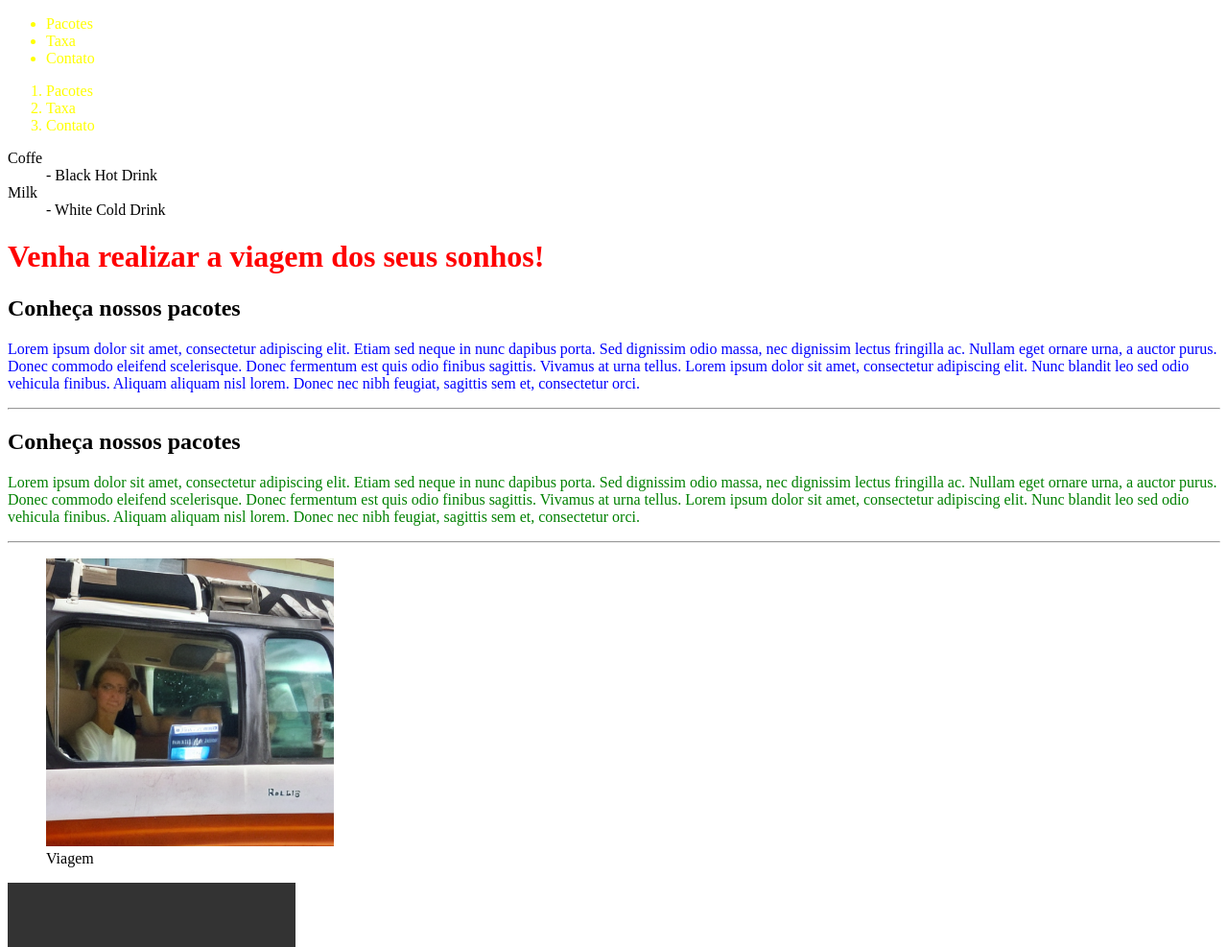
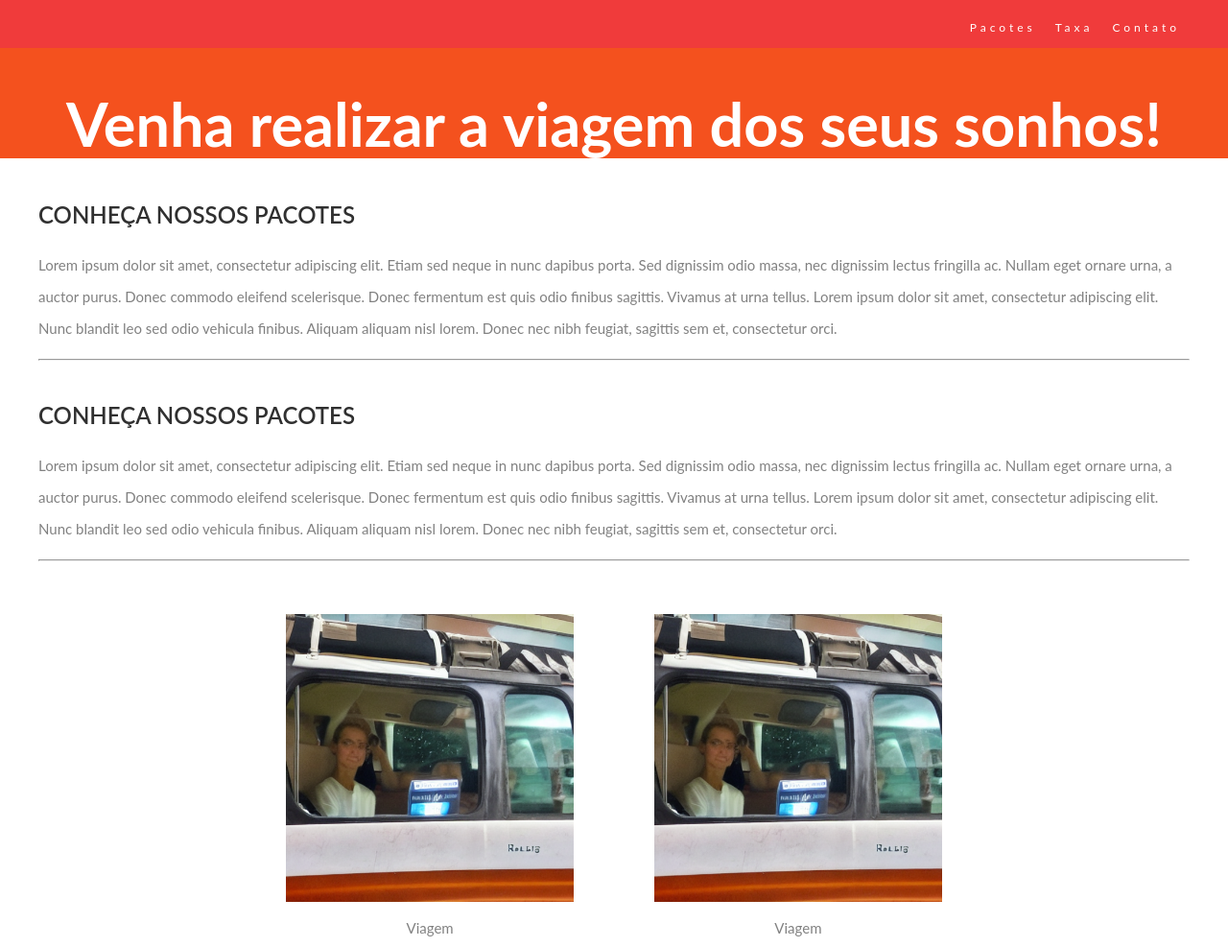
Before and after one commit to GetulioLT/Atividades-facul, a plain HTML site: page Html, CSS e Bootstrap/exemplo das aulas/index.html in a window 1280 px wide. Shown: the top 987 px of the page at 96% size. Drawn offline with Linux system fonts and the light colour scheme; grey boxes are pictures that could not be loaded.

Commit message:
aula 8 HTML, CSS e Bootstrap
continuação de css

```diff
--- a/Html, CSS e Bootstrap/exemplo das aulas/css/index.css
+++ b/Html, CSS e Bootstrap/exemplo das aulas/css/index.css
@@ -1,3 +1,85 @@
-li{
-    color: yellow;
+body{
+    font-weight: 400;
+    font-family: Lato, Helvetica, sans-serif;
+    font-size: 15px;
+    line-height: 2.2em;
+    color: #818181;
+    margin: 0;
 }
+
+header{
+    background-color: #f4511e;
+}
+
+section, footer {
+    margin: 40px;
+}
+
+h1{
+    font-size: 63px;
+    color: #303030;
+    padding: 20px;
+    color: white;
+    text-align: center;
+}
+
+h2{
+    font-size: 24px;
+    text-transform: uppercase;
+    color: #303030;
+    font-weight: 600;
+}
+
+nav li a{
+    padding: 10px;
+    color: white;
+    text-decoration: none;
+
+}
+
+nav li{
+    float: left;
+}
+
+nav ul{
+    float: right;
+    list-style: none;
+}
+
+nav{
+    font-size: 12px;
+    letter-spacing: 4px;
+    height: 50px;
+    background-color: #f03b3b;
+    padding-right: 40px;
+}
+
+table{
+    width: 100%;
+}
+
+table td{
+    color: #303030;
+    padding: 5px;
+}
+
+table tr:nth-child(even){
+    background-color: #e9e9e9;
+}
+
+table tr:nth-child(odd){
+    background-color: #bdbdbd;
+}
+
+table thead th{
+    background-color: #f4511e;
+    color: white;
+}
+
+#pacotes .figures figure{
+    display: inline-block;
+}
+
+#pacotes .figures, #pacotes .video{
+    text-align: center;
+}
--- a/Html, CSS e Bootstrap/exemplo das aulas/index.html
+++ b/Html, CSS e Bootstrap/exemplo das aulas/index.html
@@ -1,44 +1,28 @@
 <!DOCTYPE html>
 <html lang="pt-br">
+
 <head>
     <meta charset="UTF-8">
     <meta name="viewport" content="width=device-width, initial-scale=1.0">
     <title>Viagem dos sonhos</title>
-    <style>
-        p{
-            color: green;
-        }
-    </style>
     <link rel="stylesheet" href="css/index.css">
 </head>
+
 <body>
     <header>
         <nav>
             <ul>
-                <li>Pacotes</li>
-                <li>Taxa</li>
-                <li>Contato</li>
+                <li><a href="#">Pacotes</a></li>
+                <li><a href="#">Taxa</a></li>
+                <li><a href="#">Contato</a></li>
             </ul>
-
-            <ol>
-                <li>Pacotes</li>
-                <li>Taxa</li>
-                <li>Contato</li>
-            </ol>
-
-            <dl>
-                <dt>Coffe</dt>
-                    <dd>- Black Hot Drink</dd>
-                <dt>Milk</dt>
-                    <dd>- White Cold Drink</dd>
-            </dl>
         </nav>
-        <h1 style="color: red;">Venha realizar a viagem dos seus sonhos!</h1>
+        <h1>Venha realizar a viagem dos seus sonhos!</h1>
     </header>
 
     <section>
         <h2>Conheça nossos pacotes</h2>
-        <p style="color: blue;">
+        <p>
             Lorem ipsum dolor sit amet, consectetur adipiscing elit.
             Etiam sed neque in nunc dapibus porta. Sed dignissim odio
             massa, nec dignissim lectus fringilla ac. Nullam eget
@@ -68,23 +52,31 @@
         <hr>
     </section>
 
-    <section>
+    <section id="pacotes">
+        <div class="figures">
             <figure>
                 <img src="img/imagem.png" alt="viagem" width="300px" height="300px">
                 <figcaption>Viagem</figcaption>
             </figure>
-    </section>
 
-    <section>
+            <figure>
+                <img src="img/imagem.png" alt="viagem" width="300px" height="300px">
+                <figcaption>Viagem</figcaption>
+            </figure>
+        </div>
+
+        <div class="video">
             <video width="300px" height="300px" controls>
                 <source src="video/video.webm" type="video/webm">
                 Seu navegador não suporta o tipo do video. Caso queira baixar: <a href="video/video.webm">Clique aqui</a>
             </video>
+        </div>
+
     </section>
 
     <section>
         <h2>Taxas e Serviços</h2>
-        <table border>
+        <table>
             <caption>Descrição dos serviços e dos respectivos valores.</caption>
 
             <thead>
@@ -200,4 +192,5 @@
         <p>Desenvolvido por Getulio</p>
     </footer>
 </body>
+
 </html>
```
Lines whose indentation alone changed are shown as unchanged.
